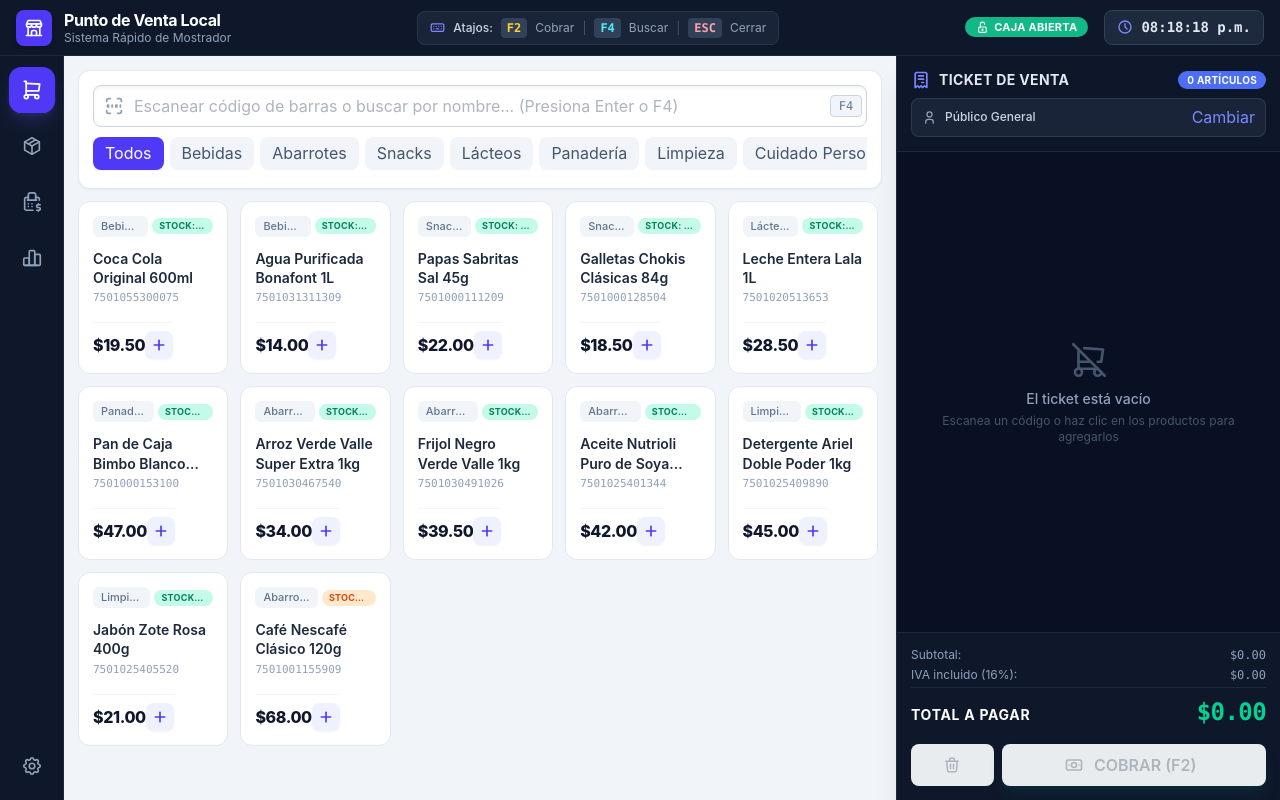
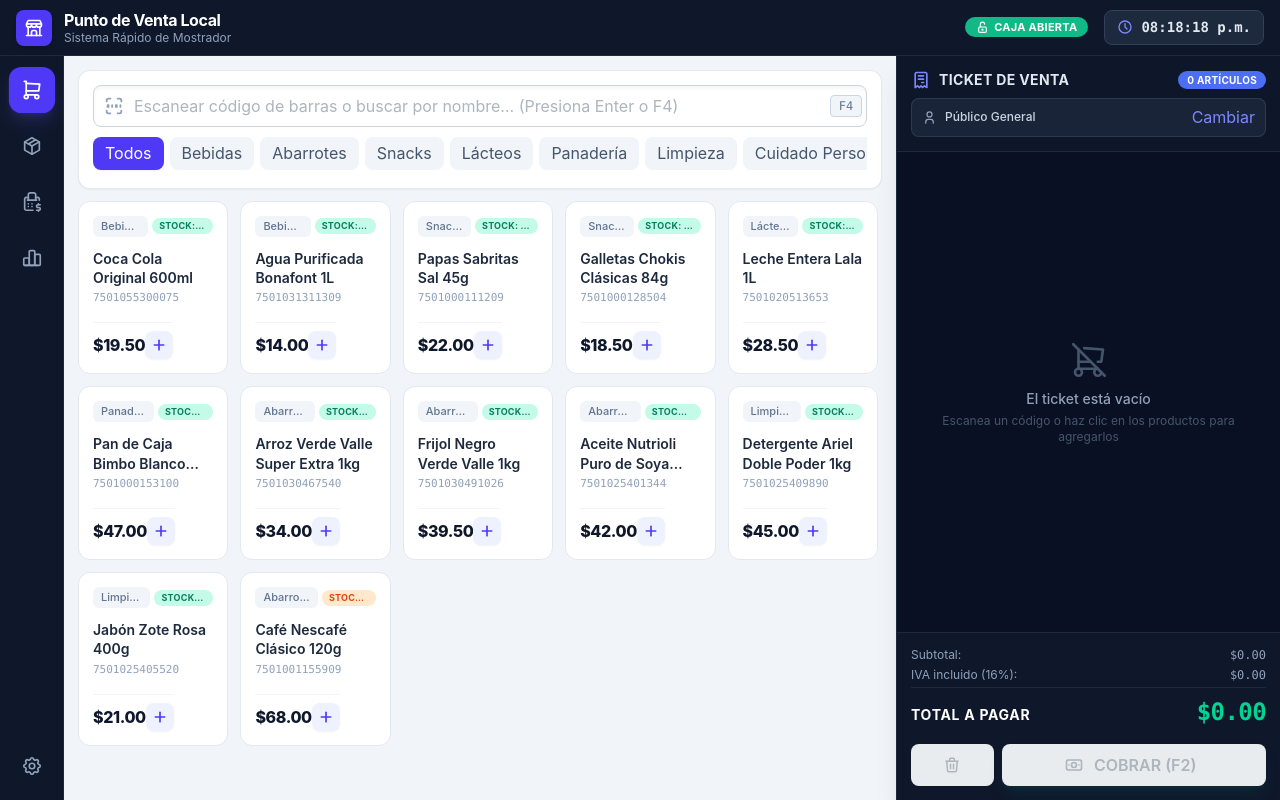
Before and after one commit to A1exauri0/POS, a React (Vite) app: page / in a window 1280 px wide. Built offline with nearby package versions, Linux system fonts and the light colour scheme.

Commit message:
Eliminación de atajos rápidos

```diff
--- a/src/components/Encabezado.jsx
+++ b/src/components/Encabezado.jsx
@@ -5,7 +5,6 @@
   IconClock,
   IconLockOpen,
   IconLock,
-  IconKeyboard,
 } from '@tabler/icons-react';
 import { formatearHora } from '../utils/formateadores';
 import { useCaja } from '../contexts/CajaContext';
@@ -36,20 +35,6 @@
         </div>
       </div>
 
-      {/* Atajos de teclado rapidos informativos */}
-      <div className="hidden lg:flex items-center gap-2 bg-slate-800/80 px-3 py-1.5 rounded-lg border border-slate-700/60 text-xs">
-        <IconKeyboard size={15} className="text-indigo-400" />
-        <span className="text-slate-300 font-medium">Atajos:</span>
-        <span className="bg-slate-700 px-1.5 py-0.5 rounded text-amber-300 font-mono font-semibold">F2</span>
-        <span className="text-slate-400">Cobrar</span>
-        <span className="text-slate-600">|</span>
-        <span className="bg-slate-700 px-1.5 py-0.5 rounded text-cyan-300 font-mono font-semibold">F4</span>
-        <span className="text-slate-400">Buscar</span>
-        <span className="text-slate-600">|</span>
-        <span className="bg-slate-700 px-1.5 py-0.5 rounded text-rose-300 font-mono font-semibold">ESC</span>
-        <span className="text-slate-400">Cerrar</span>
-      </div>
-
       {/* Estado de Caja y Reloj */}
       <Group gap="md">
         <Tooltip label={cajaAbierta ? 'Caja activa para ventas' : 'Caja cerrada'} withArrow>
```
